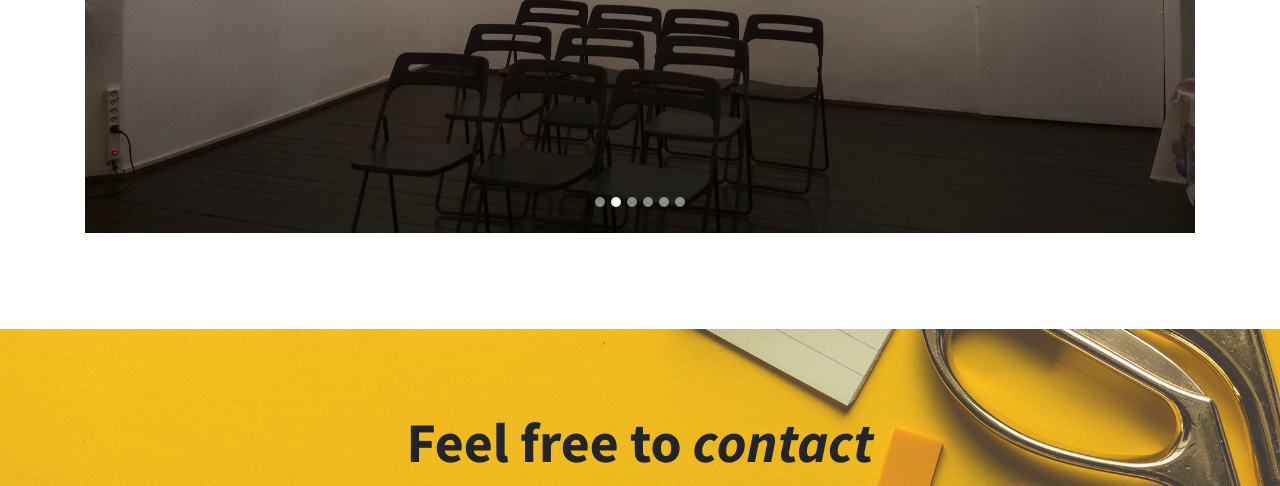
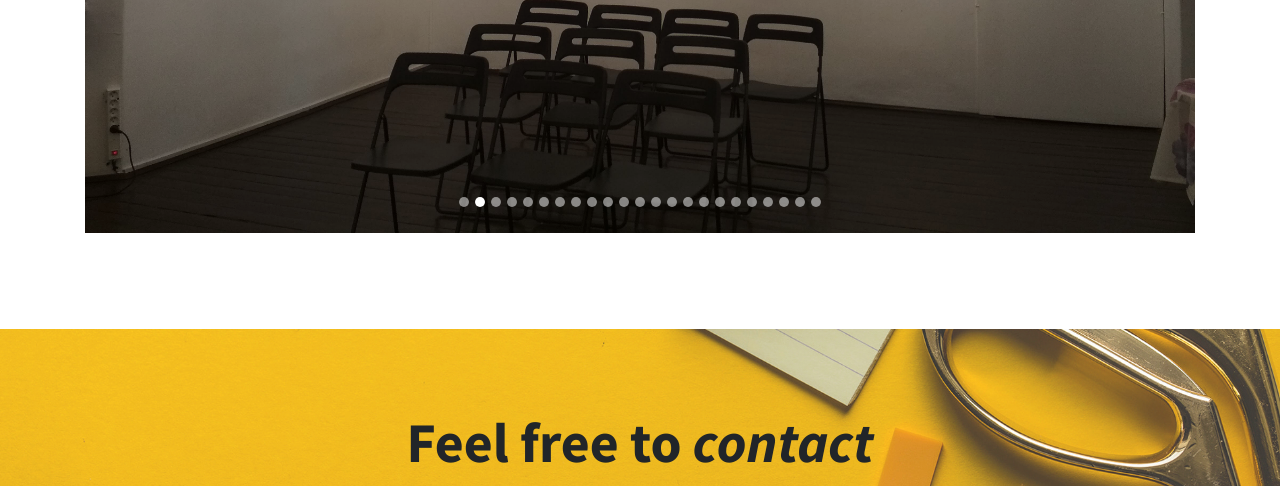
Before and after one commit to romule/Luromart, a website with bundled scripts: page index.html in a window 1280 px wide. Shown: the part 3290-3776 px from the top of the page. Built offline with nearby package versions, Linux system fonts and the light colour scheme.

Commit message:
add dots to list of sliders

```diff
--- a/index.html
+++ b/index.html
@@ -180,6 +180,23 @@
           <li data-target="#carousel-example-2" data-slide-to="3"></li>
           <li data-target="#carousel-example-2" data-slide-to="4"></li>
           <li data-target="#carousel-example-2" data-slide-to="5"></li>
+          <li data-target="#carousel-example-2" data-slide-to="6"></li>
+          <li data-target="#carousel-example-2" data-slide-to="7"></li>
+          <li data-target="#carousel-example-2" data-slide-to="8"></li>
+          <li data-target="#carousel-example-2" data-slide-to="9"></li>
+          <li data-target="#carousel-example-2" data-slide-to="10"></li>
+          <li data-target="#carousel-example-2" data-slide-to="11"></li>
+          <li data-target="#carousel-example-2" data-slide-to="12"></li>
+          <li data-target="#carousel-example-2" data-slide-to="13"></li>
+          <li data-target="#carousel-example-2" data-slide-to="14"></li>
+          <li data-target="#carousel-example-2" data-slide-to="15"></li>
+          <li data-target="#carousel-example-2" data-slide-to="16"></li>
+          <li data-target="#carousel-example-2" data-slide-to="17"></li>
+          <li data-target="#carousel-example-2" data-slide-to="18"></li>
+          <li data-target="#carousel-example-2" data-slide-to="19"></li>
+          <li data-target="#carousel-example-2" data-slide-to="20"></li>
+          <li data-target="#carousel-example-2" data-slide-to="21"></li>
+          <li data-target="#carousel-example-2" data-slide-to="22"></li>
         </ol>
         <!--/.Indicators-->
 
```
